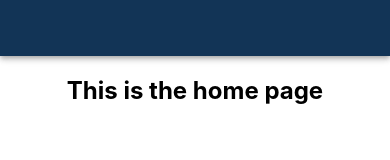
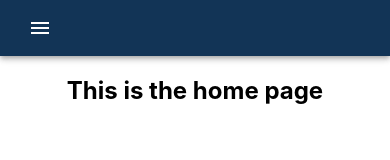
Before and after one commit to estevens2319/estevens2319.github.io, a React (Create React App) app in the folder eric_website/: page / in a window 390 px wide. Shown: the top 160 px of the page. Built offline with nearby package versions, Linux system fonts and the light colour scheme; the HTML template or start-up script is replaced by a standard one.

Commit message:
Adjusted for small screens

```diff
--- a/eric_website/src/ResponsiveAppBar.js
+++ b/eric_website/src/ResponsiveAppBar.js
@@ -1,15 +1,23 @@
-import * as React from 'react';
+import React, { useState } from 'react';
 import AppBar from '@mui/material/AppBar';
 import Box from '@mui/material/Box';
 import Toolbar from '@mui/material/Toolbar';
 import Container from '@mui/material/Container';
 import Button from '@mui/material/Button';
-import { useNavigate } from "react-router-dom"
+import Drawer from '@mui/material/Drawer';
+import List from '@mui/material/List';
+import ListItem from '@mui/material/ListItem';
+import ListItemButton from '@mui/material/ListItemButton';
+import ListItemText from '@mui/material/ListItemText';
+import IconButton from '@mui/material/IconButton';
+import MenuIcon from '@mui/icons-material/Menu';
+import { useNavigate } from 'react-router-dom';
+
 const pages = ['About Me', 'Projects', 'Work History', 'Education'];
 
 const ResponsiveAppBar = () => {
-
     const navigate = useNavigate();
+    const [drawerOpen, setDrawerOpen] = useState(false);
 
     const buttonClicked = (page) => {
         let path = '';
@@ -17,29 +25,62 @@ const ResponsiveAppBar = () => {
             case 'Projects':
                 path = '/Projects';
                 break;
-
             case 'Work History':
-                path = 'Work';
+                path = '/Work';
                 break;
             case 'Education':
-                path = 'Education';
+                path = '/Education';
                 break;
             case 'About Me':
-                path = ''
+                path = '/';
                 break;
-
             default:
                 path = '';
                 break;
         }
         navigate(path);
+        setDrawerOpen(false); // Close the drawer when a link is clicked
     };
 
     return (
         <AppBar position="static" sx={{ backgroundColor: '#123456' }}>
             <Container maxWidth="xl">
                 <Toolbar disableGutters>
-                    <Box sx={{ justifyContent: 'center', flexGrow: 1, display: { xs: 'none', md: 'flex' } }}>
+                    <Box sx={{ flexGrow: 1, display: { xs: 'flex', md: 'none' }, justifyContent: 'space-between' }}>
+                        <IconButton
+                            size="large"
+                            aria-label="menu"
+                            aria-controls="menu-appbar"
+                            aria-haspopup="true"
+                            onClick={() => setDrawerOpen(true)}
+                            color="inherit"
+                        >
+                            <MenuIcon />
+                        </IconButton>
+                        <Drawer
+                            anchor="left"
+                            open={drawerOpen}
+                            onClose={() => setDrawerOpen(false)}
+                        >
+                            <Box
+                                sx={{ width: 250 }}
+                                role="presentation"
+                                onClick={() => setDrawerOpen(false)}
+                                onKeyDown={() => setDrawerOpen(false)}
+                            >
+                                <List>
+                                    {pages.map((page) => (
+                                        <ListItem key={page} disablePadding>
+                                            <ListItemButton onClick={() => buttonClicked(page)}>
+                                                <ListItemText primary={page} />
+                                            </ListItemButton>
+                                        </ListItem>
+                                    ))}
+                                </List>
+                            </Box>
+                        </Drawer>
+                    </Box>
+                    <Box sx={{ flexGrow: 1, display: { xs: 'none', md: 'flex' }, justifyContent: 'center' }}>
                         {pages.map((page) => (
                             <Button
                                 key={page}
@@ -54,5 +95,6 @@ const ResponsiveAppBar = () => {
             </Container>
         </AppBar>
     );
-}
+};
+
 export default ResponsiveAppBar;
```
Also changed, not shown: eric_website/package.json (+6 -1 lines), 1 other file (tests, documents, lock files or other folders).
